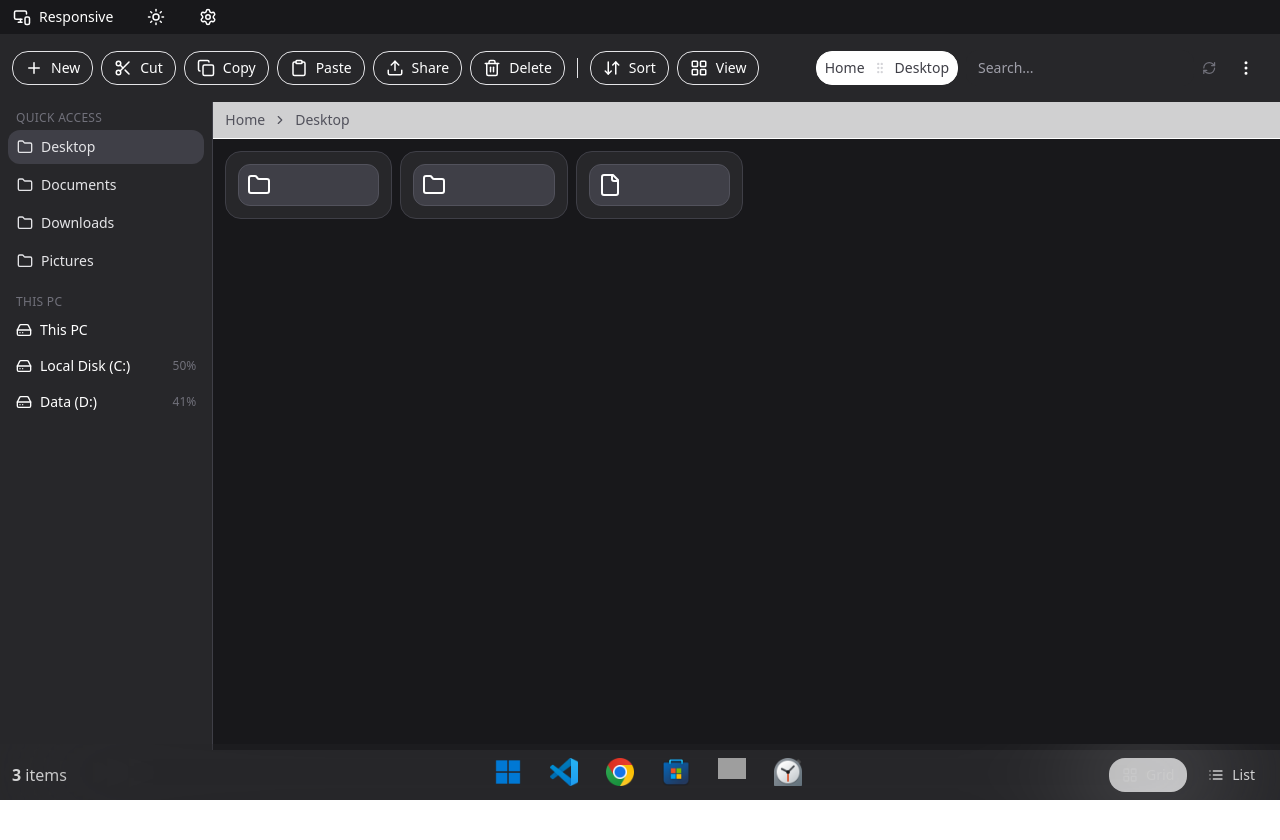
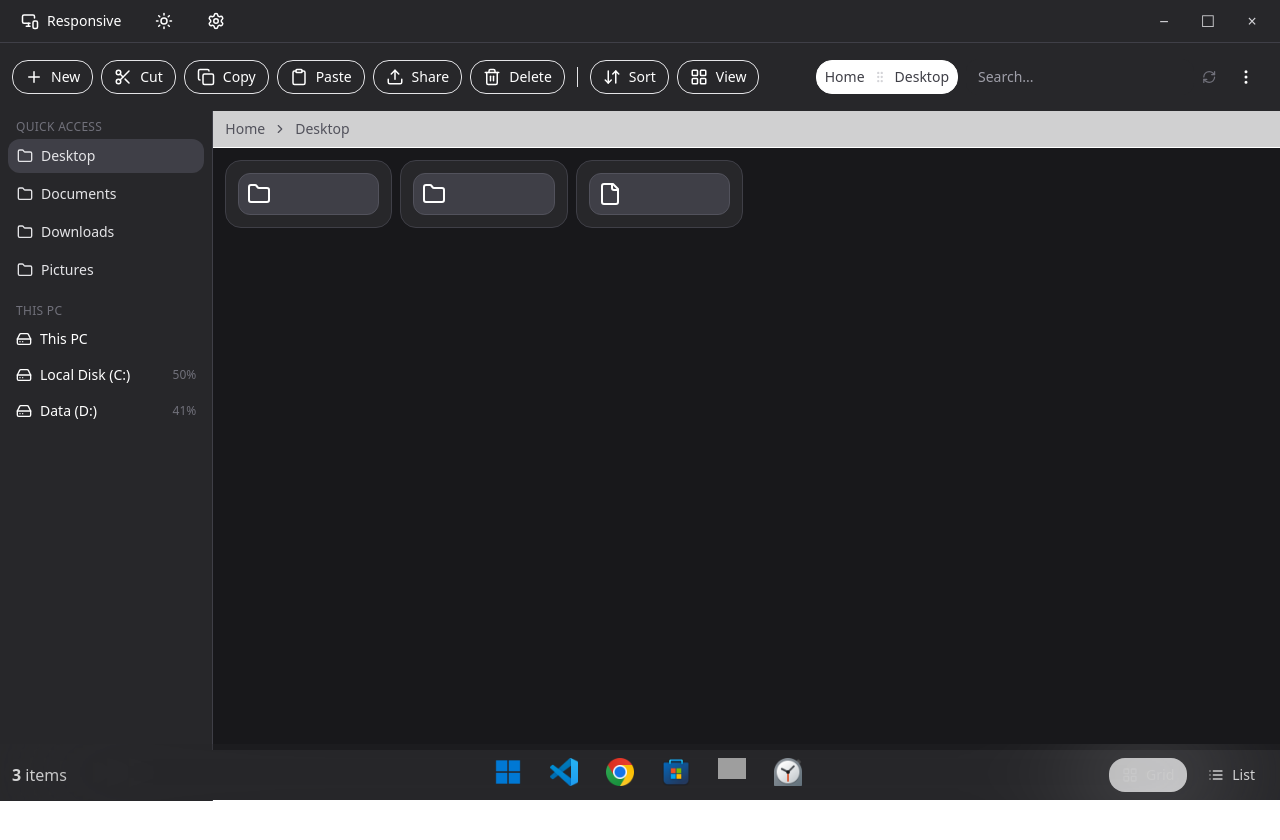
Before and after one commit to tanishqsonwane17/windowsPortfolio, a React (Vite) app: page /file-explorer in a window 1280 px wide. Shown: the top 840 px of the page. Built offline with nearby package versions, Linux system fonts and the light colour scheme; grey boxes are pictures that could not be loaded.

Commit message:
minimize buttons added

```diff
--- a/src/screens/taskbar/FileExplorer.jsx
+++ b/src/screens/taskbar/FileExplorer.jsx
@@ -345,13 +345,53 @@ const FileExplorer = () => {
       : "bg-gradient-to-b from-zinc-50 to-white text-zinc-800"
   } h-screen w-full`}>
       {/* Title bar */}
-     <div className="flex items-center gap-2">
-  <Button className="hover:bg-blue-50"><MonitorSmartphone size={18} /><span className="hidden md:inline">Responsive</span></Button>
-  <Button onClick={() => setDarkMode(!darkMode)} className="hover:bg-blue-50">
-    {darkMode ? <Sun size={18} /> : <Moon size={18} />}
-  </Button>
-  <Button className="hover:bg-blue-50"><Settings size={18} /></Button>
+ {/* Title bar */}
+<div className={`flex items-center justify-between px-2 py-1 border-b
+  ${darkMode ? "bg-zinc-800 border-zinc-700" : "bg-zinc-100 border-zinc-200"}`}>
+
+  {/* Left side */}
+  <div className="flex items-center gap-2">
+    <Button className="hover:bg-blue-50">
+      <MonitorSmartphone size={18} />
+      <span className="hidden md:inline">Responsive</span>
+    </Button>
+    <Button onClick={() => setDarkMode(!darkMode)} className="hover:bg-blue-50">
+      {darkMode ? <Sun size={18} /> : <Moon size={18} />}
+    </Button>
+    <Button className="hover:bg-blue-50"><Settings size={18} /></Button>
+  </div>
+
+  {/* Right side (window controls) */}
+  <div className="flex items-center gap-1">
+    {/* Minimize */}
+    <button
+      className={`w-10 h-8 flex items-center justify-center rounded hover:bg-zinc-200/50 ${
+        darkMode ? "hover:bg-zinc-700 text-zinc-300" : "text-zinc-700"
+      }`}
+    >
+      &#x2212;
+    </button>
+    {/* Maximize */}
+    <button
+      className={`w-10 h-8 flex items-center justify-center rounded hover:bg-zinc-200/50 ${
+        darkMode ? "hover:bg-zinc-700 text-zinc-300" : "text-zinc-700"
+      }`}
+    >
+      ☐
+    </button>
+    {/* Close */}
+    <button
+      className={`w-10 h-8 flex items-center justify-center rounded ${
+        darkMode
+          ? "hover:bg-red-600 text-zinc-300"
+          : "hover:bg-red-500 hover:text-white text-zinc-700"
+      }`}
+    >
+      ×
+    </button>
+  </div>
 </div>
+
 
 
       {/* Command bar */}
```
